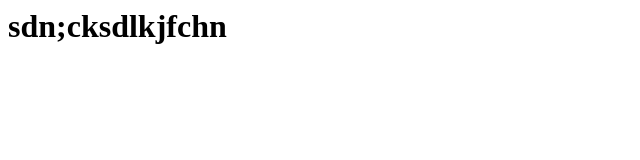
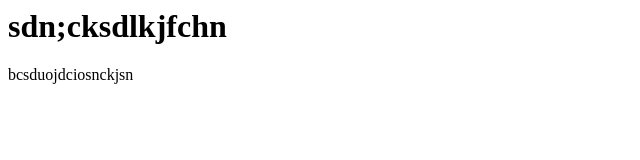
Before and after one commit to srivas028/srivas028, a plain HTML site: page index.html in a window 1280 px wide. Shown: the whole page, without its empty margins (0-640 px from the left). Drawn offline with Linux system fonts and the light colour scheme.

Commit message:
index.css added

```diff
--- /dev/null
+++ b/index.css
@@ -0,0 +1 @@
+/* cbscosijcp;l */
--- a/index.html
+++ b/index.html
@@ -7,6 +7,6 @@
 </head>
 <body>
     <h1>sdn;cksdlkjfchn</h1>
-
+    <p>bcsduojdciosnckjsn</p>
 </body>
 </html>
```
